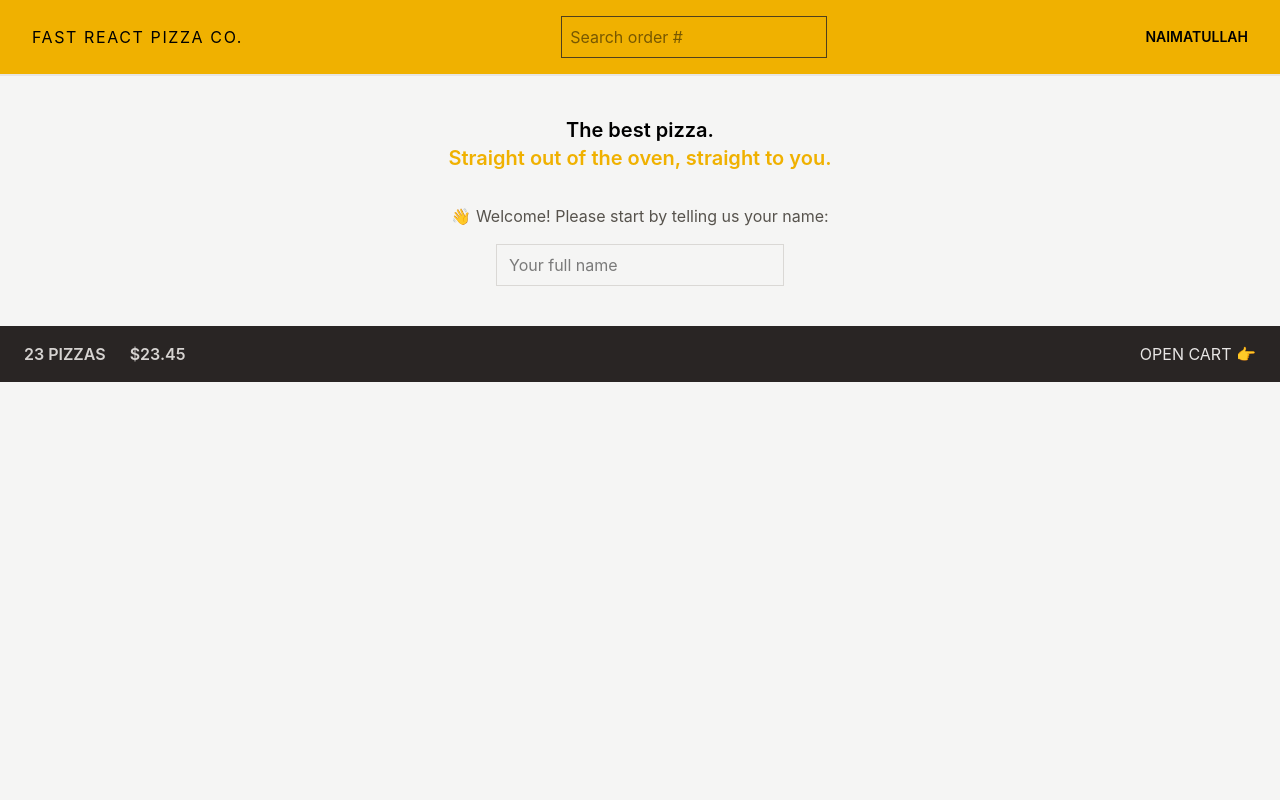
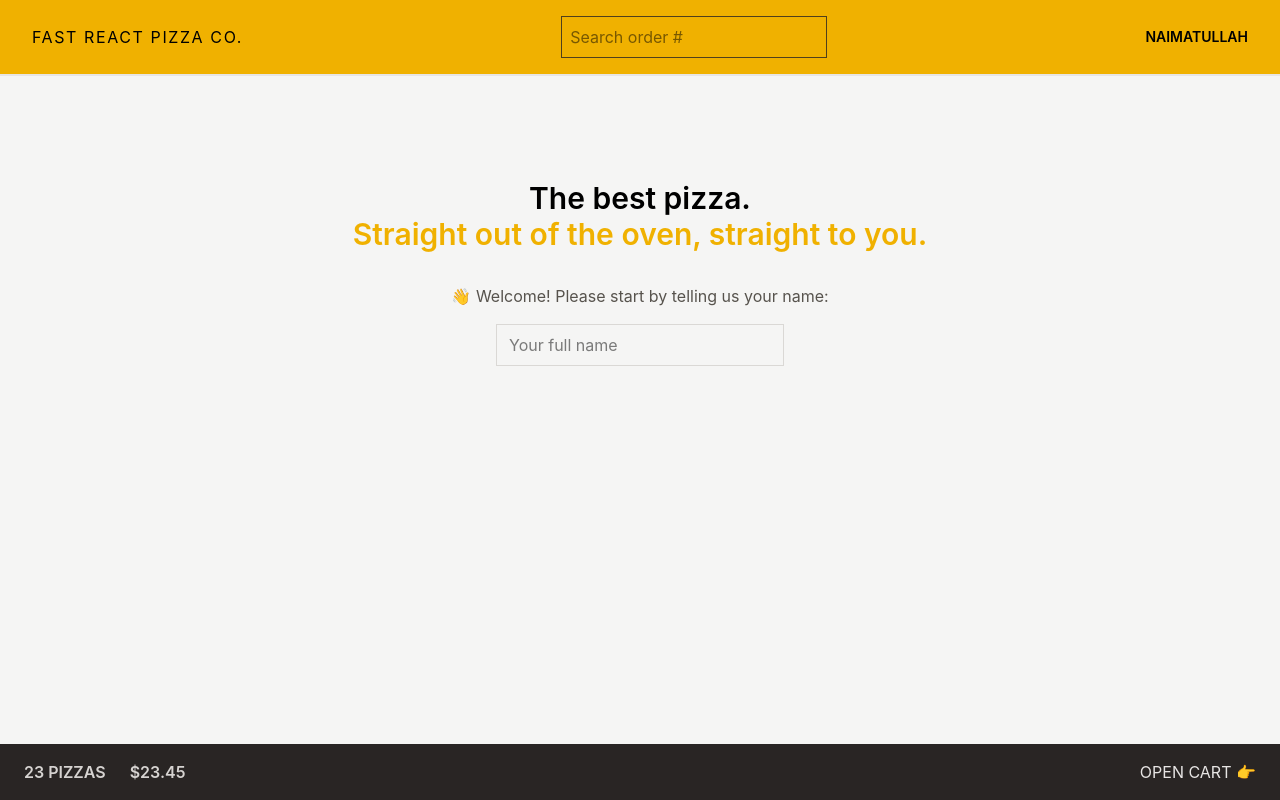
Before and after one commit to GlocalGeeks/Fast-React-Pizza-App, a React (Vite) app: page / in a window 1280 px wide. Built offline with nearby package versions, Linux system fonts and the light colour scheme.

Commit message:
order page css

```diff
--- a/src/ui/AppLayout.jsx
+++ b/src/ui/AppLayout.jsx
@@ -1,20 +1,22 @@
-import React, { Children } from "react";
-import Header from "./Header";
-import CartOverview from "../features/cart/CartOverview";
-import { Outlet, useNavigation } from "react-router-dom";
-import Loader from "./Loader";
+import React, { Children } from 'react';
+import Header from './Header';
+import CartOverview from '../features/cart/CartOverview';
+import { Outlet, useNavigation } from 'react-router-dom';
+import Loader from './Loader';
 const AppLayout = () => {
-    const navigation = useNavigation();
-    const isLoading = navigation.state === "loading"
+  const navigation = useNavigation();
+  const isLoading = navigation.state === 'loading';
 
   return (
-    <div className="layout">
-     {isLoading && <Loader />}
+    <div className="grid h-screen grid-rows-[auto_1fr_auto]">
+      {isLoading && <Loader />}
 
       <Header />
-      <main>
-        <Outlet />
-      </main>
+      <div className="my-10 overflow-scroll">
+        <main className="mx-auto max-w-3xl">
+          <Outlet />
+        </main>
+      </div>
       <CartOverview />
     </div>
   );
--- a/src/ui/Home.jsx
+++ b/src/ui/Home.jsx
@@ -3,8 +3,8 @@ import CreateUser from '../features/user/CreateUser';
 
 const Home = () => {
   return (
-    <div className='my-10 text-center'>
-      <h1 className="text-center text-xl font-semibold mb-8">
+    <div className='my-10 text-center sm:my-16'>
+      <h1 className="text-center text-xl font-semibold mb-8 md:text-3xl">
         The best pizza.
         <br />
         <span className="text-yellow-500">
```
